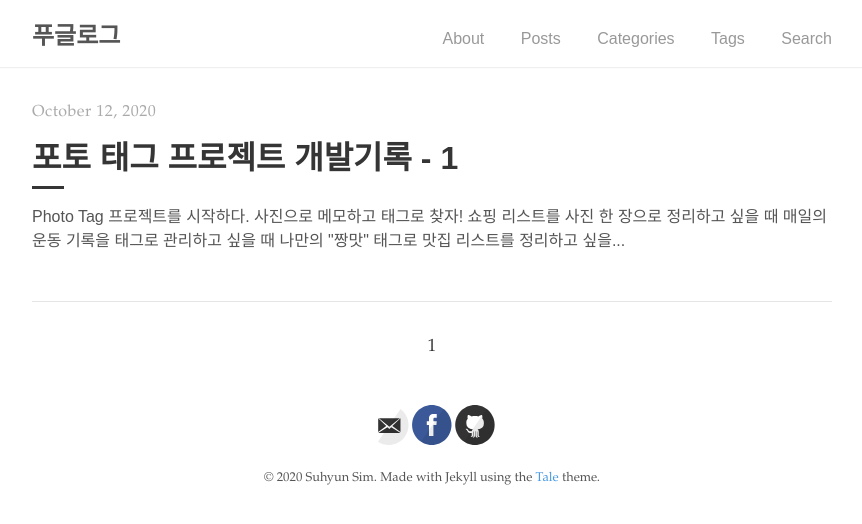
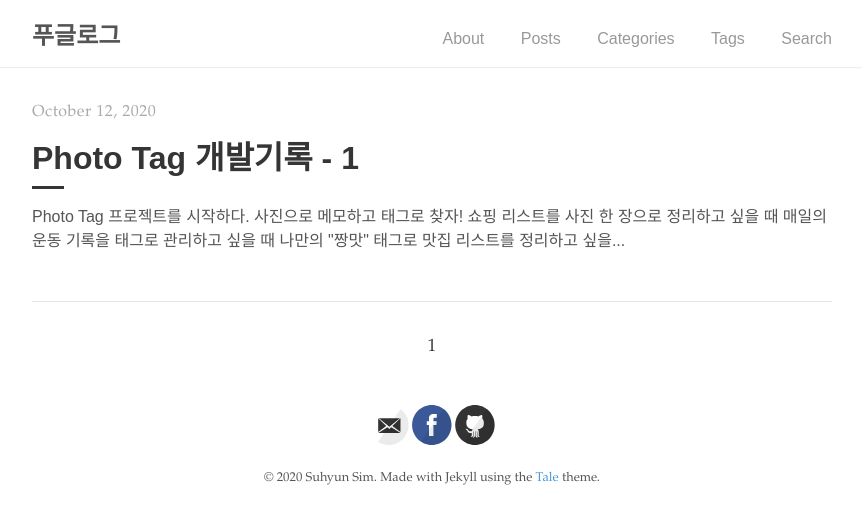
Before and after one commit to suhyunsim/suhyunsim.github.io, a Jekyll site: the page built from index.html, in a window 1280 px wide. Shown: the top 524 px of the page, without its empty margins (208-1070 px from the left). Built offline with Jekyll 4.4.1, drawn with Linux system fonts in a browser that asks for light colours; the list of posts is cut into pages by our own code.

Commit message:
refactor: 다중태그, 포스트 제목 수정

```diff
--- a/_posts/2020-10-12-photo-tag-project.md
+++ b/_posts/2020-10-12-photo-tag-project.md
@@ -1,10 +1,10 @@
 ---
 layout: post
-title: "포토 태그 프로젝트 개발기록 - 1"
+title: "Photo Tag 개발기록 - 1"
 author: "Poogle"
 categories: [Project, BackEnd]
 comments: true
-tag: Project, Photo-Tag
+tag: [Project, Photo-Tag]
 
 ---
 
```
